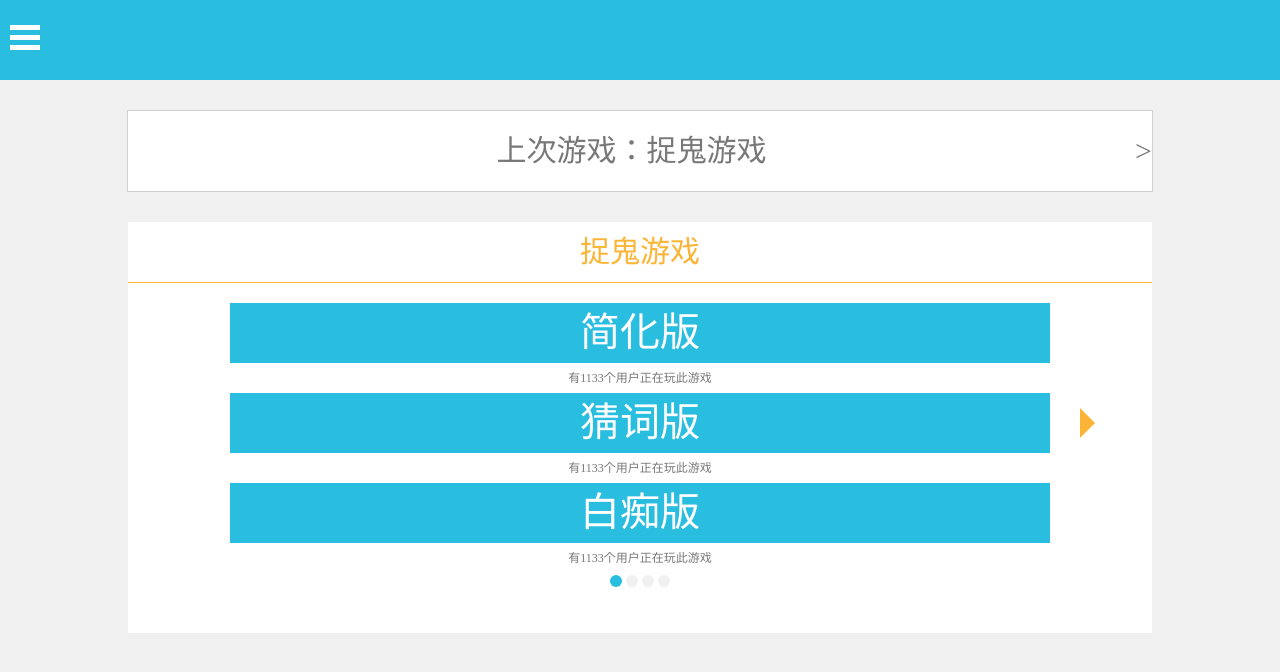
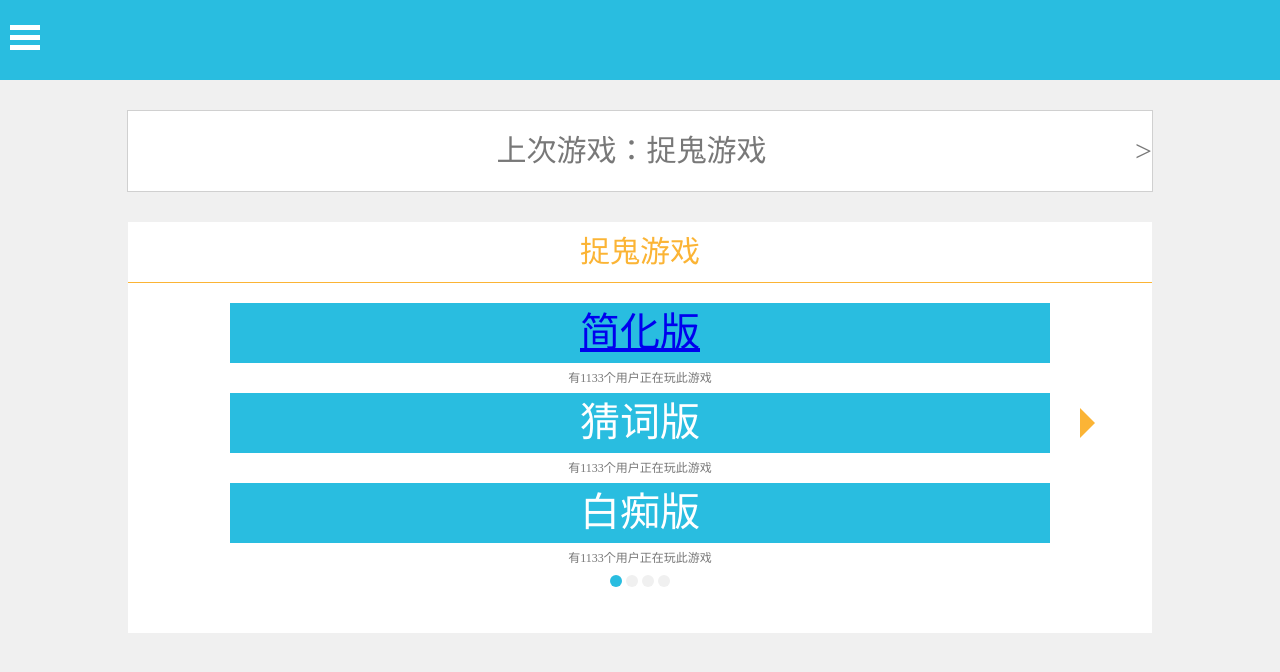
Before and after one commit to gitubwandengsheng/gitubwandengsheng, a plain HTML site: page untitled/task13/task7-1.html in a window 1280 px wide. Drawn offline with Linux system fonts and the light colour scheme.

Commit message:
Update and rename task13-1.html to task7-1.html

```diff
--- a/untitled/task13/task13-1.html
+++ b/untitled/task13/task7-1.html
@@ -2,8 +2,10 @@
 <html lang="en">
 <head>
     <meta charset="UTF-8">
-    <title>task13-1</title>
+    <title>task7</title>
     <link rel="stylesheet" href="style/task13-1.css">
+    <meta name="viewport" content="width=device-width, initial-scale=1.0">
+
 </head>
 <body>
 <div class="head">
@@ -18,7 +20,7 @@
 </div>
 <div class="main">
     <div class="game">捉鬼游戏</div>
-    <div class="version">简化版</div>
+    <div class="version"><a href="task13-2.html">简化版</a></div>
     <div class="num">有1133个用户正在玩此游戏</div>
     <div class="version">猜词版</div>
     <div class="num">有1133个用户正在玩此游戏</div>
```
